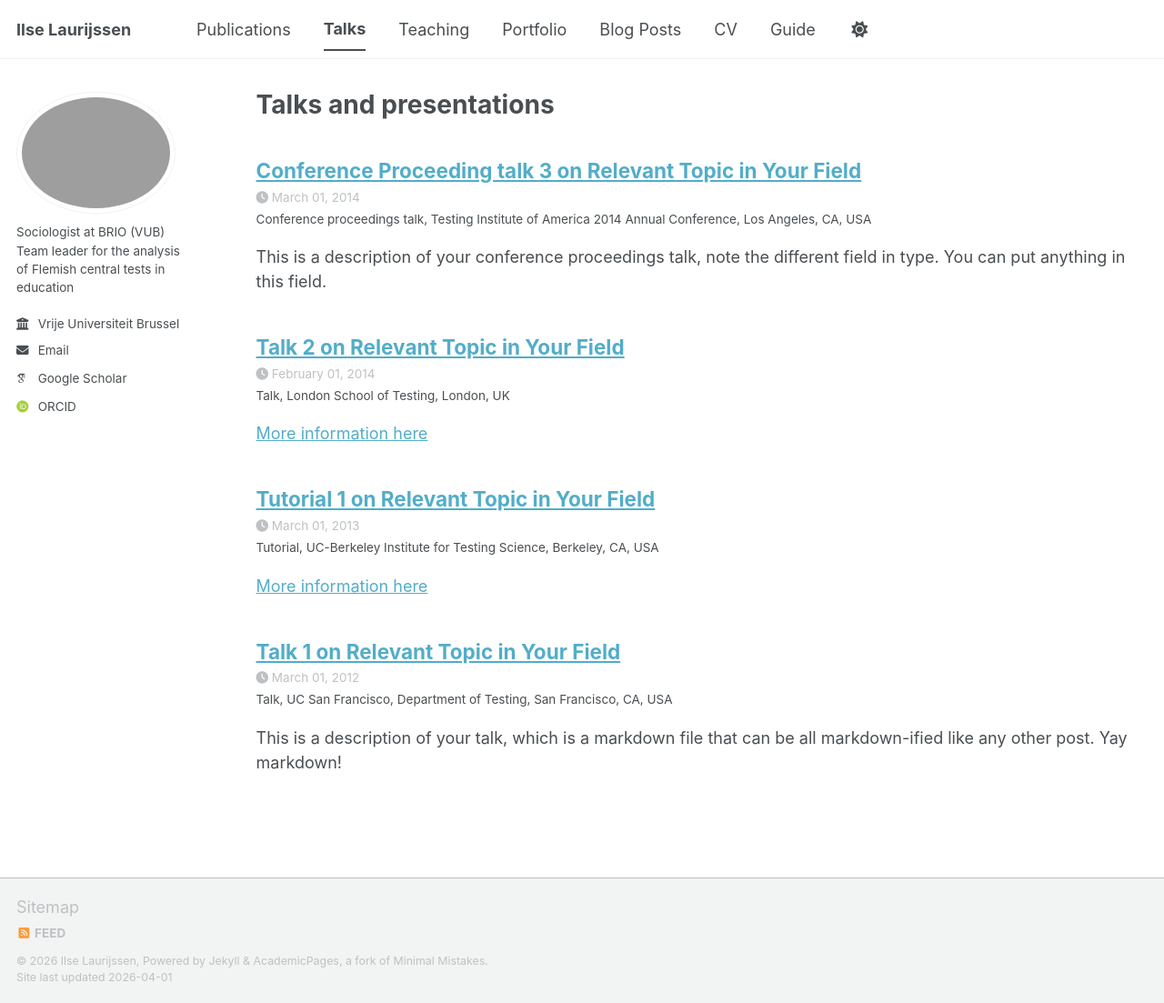
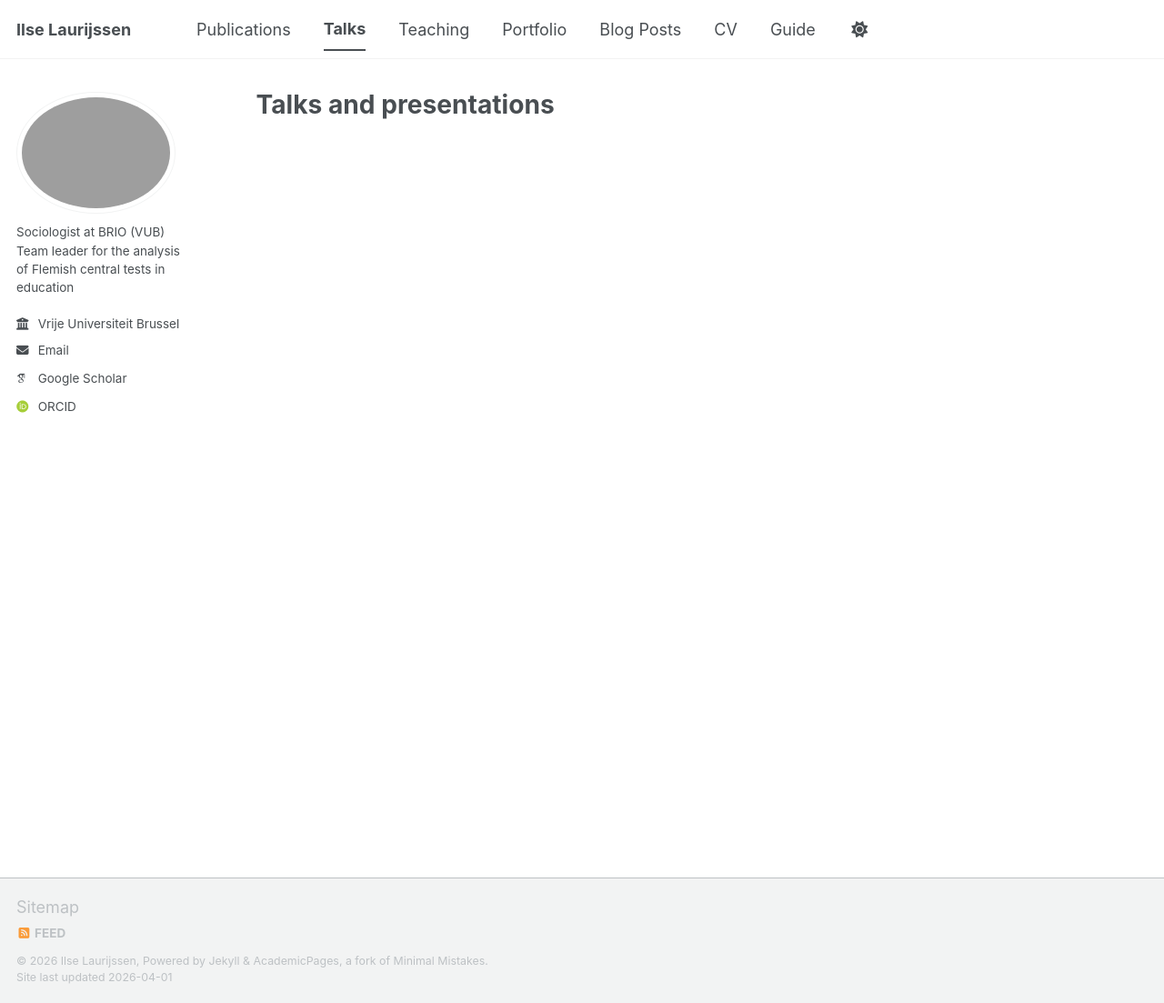
Before and after one commit to ilselaurijssen/ilselaurijssen.github.io, a Jekyll site: the page built from _pages/talks.html, in a window 1280 px wide and 1103 px high. Shown: the whole window at 91% size. Built offline with Jekyll 4.4.1, drawn with Linux system fonts in a browser that asks for light colours; some web fonts are replaced; a script bundle is joined from its source files by our own code; library files that are not in the unit come from our copies; some of the changed lines change nothing that is shown.

Commit message:
Update _config.yml

```diff
--- a/_config.yml
+++ b/_config.yml
@@ -23,7 +23,7 @@ repository               : "ilselaurijssen/github.io"
 #               Additional customization can be done by editing /_includes/author-profile.html
 author:
   # Biographic information
-  avatar           : "profile-photo.jpg"
+  avatar           : "images/profile-photo.jpg"
   name             : ""
   pronouns         : # example: "she/her"
   bio              : "Sociologist at BRIO (VUB) <br/>Team leader for the analysis of Flemish central tests in education"
@@ -34,7 +34,7 @@ author:
   email            : "Ilse.Laurijssen@vub.be"
 
   # Academic websites
-  VUB'             : "https://researchportal.vub.be/en/persons/ilse-laurijssen"
+  VUB              : "https://researchportal.vub.be/en/persons/ilse-laurijssen"
   googlescholar    : "https://scholar.google.com/citations?user=xpooTDUAAAAJ&hl=en"
   orcid            : "https://orcid.org/0000-0002-2961-9558"
   scopus           : # "https://www.scopus.com/authid/detail.uri?authorId=36027617000"
@@ -192,18 +192,18 @@ kramdown:
 
 # These settings control the types of collections used by the template
 collections:
-  teaching:
-    output: true
-    permalink: /:collection/:path/
+#  teaching:
+#    output: true
+#    permalink: /:collection/:path/
   publications:
     output: true
     permalink: /:collection/:path/
-  portfolio:
-    output: true
-    permalink: /:collection/:path/
-  talks:
-    output: true
-    permalink: /:collection/:path/
+#  portfolio:
+#    output: true
+#    permalink: /:collection/:path/
+#  talks:
+#    output: true
+#    permalink: /:collection/:path/
 
 
 # These settings control how pages and collections are included in the site
```
